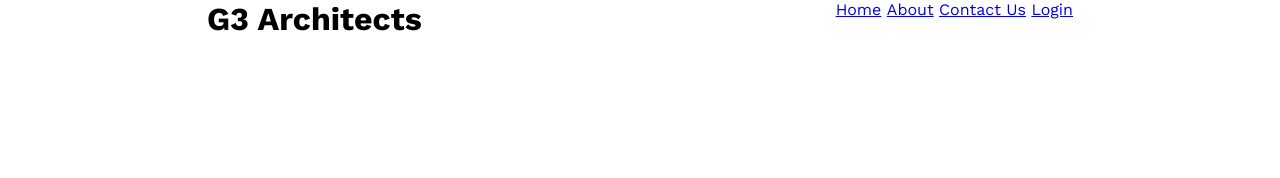
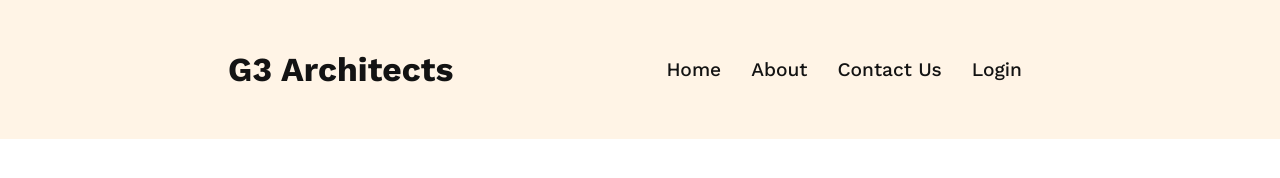
Before and after one commit to imalriyad/g3-architects, a plain HTML site: page index.html in a window 1280 px wide. Drawn offline with nearby package versions, Linux system fonts and the light colour scheme.

Commit message:
added header-navbar

```diff
--- a/index.html
+++ b/index.html
@@ -8,20 +8,26 @@
     <link rel="shortcut icon" href="./images/icons/ribon.png" type="image/x-icon">
 </head>
 <body>
+    <!-- header-section-here  -->
    <header>
-    <div class="header-conainer">
-        <div class="logo-side">
-           <h1>G3 Architects</h1>
-        </div>
-        <div class="menu-side">
-            <ul>
-               <li><a href="#">Home</a></li>
-               <li><a href="#">About</a></li>
-               <li><a href="#">Contact Us</a></li>
-               <li><a href="#">Login</a></li>
-            </ul>
-        </div>
-    </div>
+    <nav>
+       <h1 class="nav-tittle"><a class="nav-tittle" href="#">G3 Architects</a></h3>
+    <ul>
+        <li><a href="">Home</a></li>
+        <li><a href="">About</a></li>
+        <li><a href="">Contact Us</a></li>
+        <li><a href="">Login</a></li>
+    </ul>
+    </nav>
    </header>
+
+   <!-- main-section-here  -->
+   <main>
+
+   </main>
+<!-- footer-section-here  -->
+   <footer>
+
+   </footer>
 </body>
 </html>
--- a/style.css
+++ b/style.css
@@ -5,11 +5,33 @@
     padding: 0px;
     margin: 0px;
     font-family: 'Work Sans', sans-serif;
+
 }
-.header-conainer{
+a{
+    color: #131313;
+    text-decoration: none;
+}
+
+/* nav-section-style-goes-here  */
+nav{
     display: flex;
-    justify-content: space-around;
+    justify-content: space-between;
+    align-items: center;
+    background: rgba(255, 144, 14, 0.10);
+    padding:50px 228px;
 }
-.menu-side ul li{
-    display: inline-block;
+nav>ul{
+    display: flex;
+
 }
+nav ul li{
+   list-style: none;
+   margin-right: 30px;
+   font-weight: 500;
+   font-size: 1.2rem;
+
+}
+.nav-tittle{
+    color: #131313;
+    font-size: 2.1rem;
+}
```
